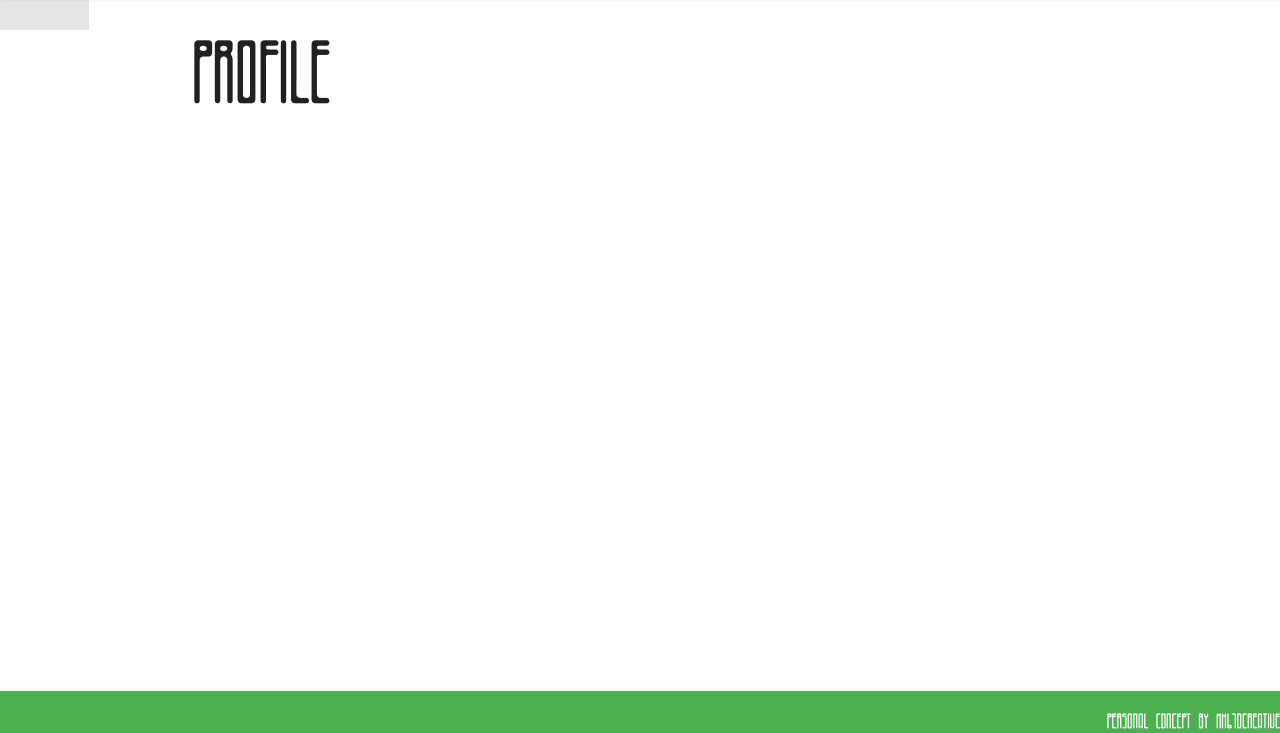
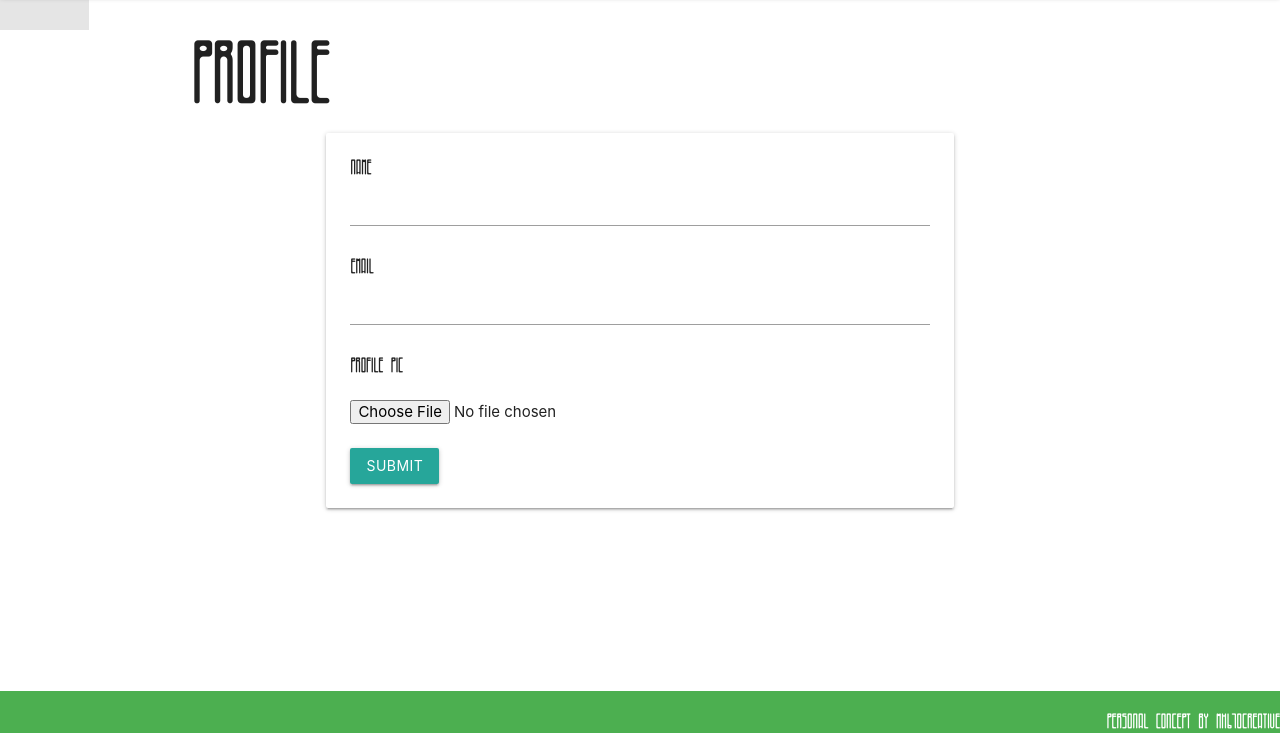
Before and after one commit to mh610creative/LemonGiga, a Django app: template main_app/templates/profile.html in a window 1280 px wide. Shown: the part 67-800 px from the top of the page. Run offline with Django 3.2, Linux system fonts and the light colour scheme; the template is opened without the code that fills it: values that come from a table or form of the project are taken from there, others are empty.

Commit message:
sprint 1 5,7 done, bonus 2 done

```diff
--- a/main_app/forms.py
+++ b/main_app/forms.py
@@ -21,3 +21,10 @@ class LoginForm(ModelForm):
     class Meta:
         model = User
         fields = ['username', 'password']
+
+class PersonForm(ModelForm):
+
+    class Meta:
+        model = Person
+        fields = '__all__'
+        exclude = ['user']
--- a/main_app/models.py
+++ b/main_app/models.py
@@ -8,7 +8,7 @@ class Person(models.Model):
     name = models.CharField(max_length=200, null=True)
     email = models.CharField(max_length=200, null=True)
     date_created = models.DateTimeField(auto_now_add=True)
-    profile_pic = models.ImageField(null=True, blank=True)
+    profile_pic = models.ImageField(default="userAvatar.png", null=True, blank=True)
 
     def __str__(self):
         return self.name
--- a/main_app/templates/profile.html
+++ b/main_app/templates/profile.html
@@ -2,4 +2,28 @@
 {% load static %}
 {% block content %}
 <h1>Profile</h1>
+<div class="container">
+<div class="card">
+<div class="card-content">
+<form method="POST" action="" enctype="multipart/form-data">
+    {% csrf_token %}
+	{{form.name.label}}
+    {{form.name}}
+    </br>
+    </br>
+    {{form.email.label}}
+    {{form.email}}
+    </br>
+    </br>
+    {{form.profile_pic.label}}
+    </br>
+    </br>
+    {{form.profile_pic}}
+    </br>
+    </br>
+<input class="btn btn-primary" type="submit" name="Update Information">
+</form>
+</div>
+</div>
+</div>
 {% endblock %}
--- a/main_app/templates/reviews/person.html
+++ b/main_app/templates/reviews/person.html
@@ -9,6 +9,7 @@
 <p>Welcome back, {{person.name}}</p>
 <p>Join Date: {{person.date_created.date}}</p>
 <img class="profile-pic" src="{{request.user.person.profile_pic.url}}">
+
 </div>
 </div
 <div class="container">
```
Also changed, not shown: main_app/views.py (+8 -1 lines), main_app/static/images/userAvatar.png (added), static/jesse_james.png (added).
